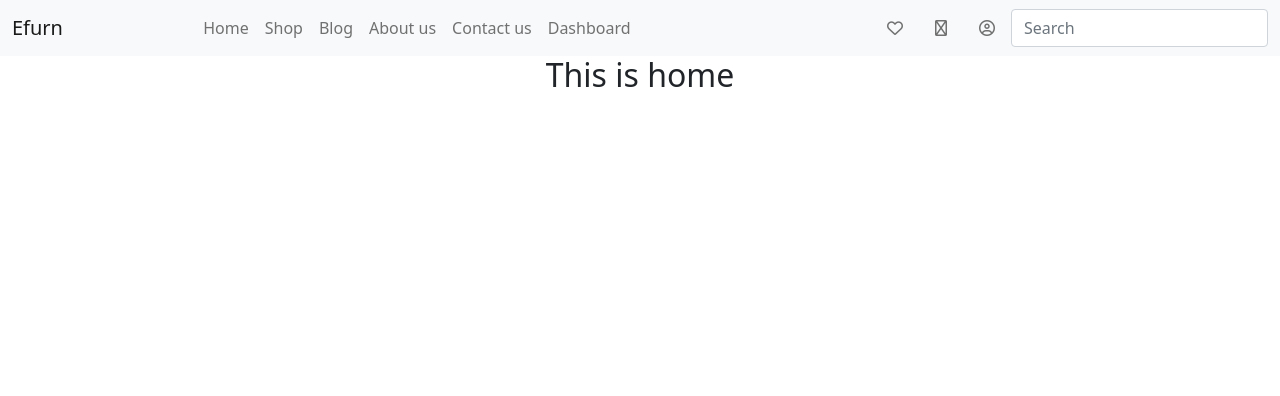
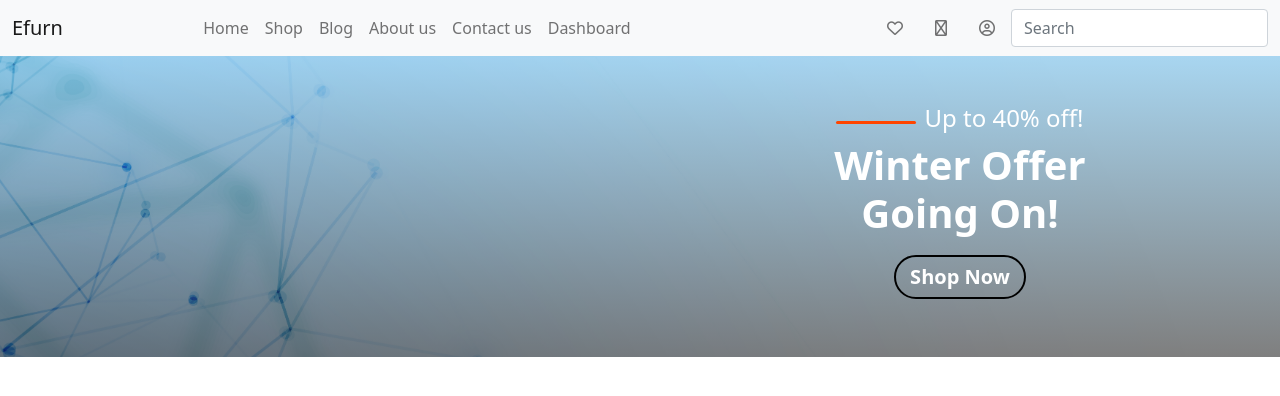
Before and after one commit to dmr-911/eFurn-client, a React (Create React App) app: page / in a window 1280 px wide. Shown: the top 396 px of the page. Built offline with nearby package versions, Linux system fonts and the light colour scheme; no server answers.

Commit message:
banner section completed

```diff
--- a/package.json
+++ b/package.json
@@ -9,6 +9,7 @@
     "@testing-library/jest-dom": "^5.16.2",
     "@testing-library/react": "^12.1.3",
     "@testing-library/user-event": "^13.5.0",
+    "aos": "^2.3.4",
     "bootstrap": "^5.1.3",
     "firebase": "^9.6.7",
     "h8k-components": "^1.0.0",
--- a/src/App.css
+++ b/src/App.css
@@ -1,5 +1,6 @@
 .App {
   text-align: center;
+  overflow-x: hidden;
 }
 
 .App-logo {
--- a/src/Pages/Account/LogIn/LogIn.js
+++ b/src/Pages/Account/LogIn/LogIn.js
@@ -44,10 +44,6 @@ const LogIn = () => {
       });
     }
 
-    console.log(user);
-
-
-
     return (
       <Container className="my-3">
 
--- /dev/null
+++ b/src/Pages/Home/Banner/Banner.css
@@ -0,0 +1,25 @@
+.banner{
+    background-image: linear-gradient(rgba(82, 173, 226, 0.5), rgba(0,0,0,0.5)), url('../../../images/banner/bg.jpg');
+    background-repeat: no-repeat;
+    background-size: cover;
+}
+.line{
+    height: 3px;
+    width: 80px;
+    background-color: orangered;
+}
+.btn-banner{
+    background-color: transparent;
+    color: white;
+    font-weight: bold;
+    font-size: 20px;
+    border: 2px solid black;
+    border-radius: 25px;
+    padding: 5px 14px;
+    margin: 10px 0;
+}
+.btn-banner:hover{
+    background-color: rgb(241, 102, 52);
+    /* color: black; */
+    transition: all 1.2s;
+}
--- /dev/null
+++ b/src/Pages/Home/Banner/Banner.js
@@ -0,0 +1,29 @@
+import React, { useEffect } from 'react';
+import { Col, Container, Row } from 'react-bootstrap';
+import './Banner.css';
+import AOS from 'aos';
+import 'aos/dist/aos.css';
+
+const Banner = () => {
+    useEffect(()=>{
+        AOS.init({duration: 3000})
+    });
+
+    return (
+        <Container fluid className="banner">
+            <Row>
+                <Col md={6} className="left-side-banner"></Col>
+                <Col md={6} className="right-side-banner my-5 text-white" data-aos="fade-left">
+                    <div className="d-flex justify-content-center align-items-center">
+                        <div className="line rounded me-2"></div>
+                        <h4>Up to 40% off!</h4>
+                    </div>
+                    <h1 className="fw-bold">Winter Offer <br />Going On!</h1>
+                    <button className="btn-banner">Shop Now</button>
+                </Col>
+            </Row>
+        </Container>
+    );
+};
+
+export default Banner;
--- a/src/Pages/Home/Home/Home.js
+++ b/src/Pages/Home/Home/Home.js
@@ -1,10 +1,11 @@
 import React from 'react';
+import Banner from '../Banner/Banner';
 import './Home.css';
 
 const Home = () => {
     return (
         <div>
-            <h2>This is home</h2>
+            <Banner></Banner>
         </div>
     );
 };
--- a/src/hooks/useFirebase.js
+++ b/src/hooks/useFirebase.js
@@ -62,6 +62,7 @@ const useFirebase =() =>{
             if (user) {
                 setUser(user);
             } else {
+                setUser({});
             }
           });
     },[]);
```
Also changed, not shown: src/images/banner/bg.jpg (added), 1 other file (tests, documents, lock files or other folders).
